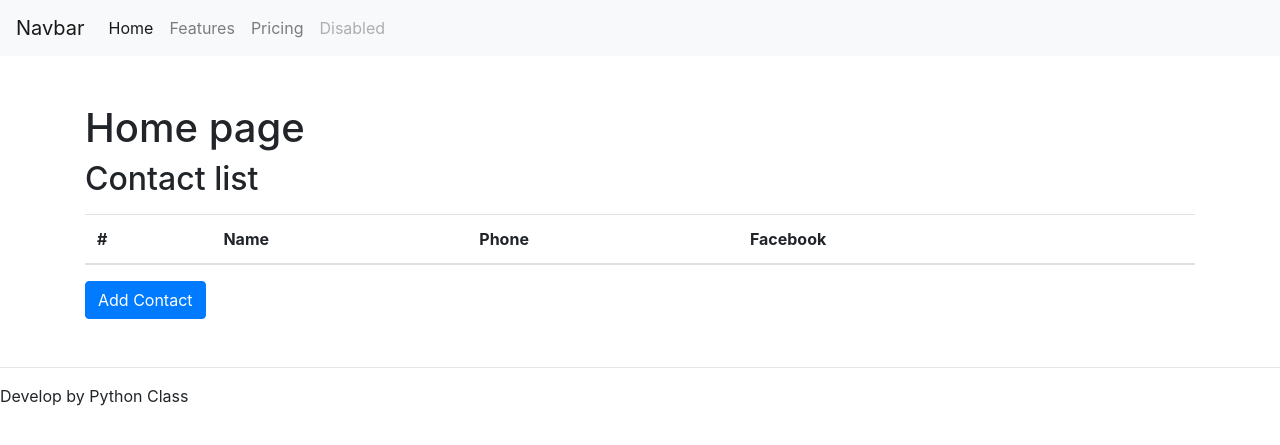
After one commit to chhsambo/python101, a Flask app: template Week 10/templates/index.html in a window 1280 px wide. The commit adds this page. Shown: the top 445 px of the page. Run offline with Flask 2, Linux system fonts and the light colour scheme; the template is opened without the code that fills it, so the values that code supplies are empty; some libraries are stand-ins or nearby versions.

Commit message:
Week 10 - Contact App

```diff
--- /dev/null
+++ b/Week 10/requirements.txt
@@ -0,0 +1 @@
+Flask==1.1.1
--- /dev/null
+++ b/Week 10/templates/base.html
@@ -0,0 +1,43 @@
+<!DOCTYPE html>
+<html lang="en">
+<head>
+    <meta charset="UTF-8">
+    <meta name="viewport" content="width=device-width, initial-scale=1.0">
+    <title>Document</title>
+
+    <link rel="stylesheet" href="https://stackpath.bootstrapcdn.com/bootstrap/4.5.0/css/bootstrap.min.css" integrity="sha384-9aIt2nRpC12Uk9gS9baDl411NQApFmC26EwAOH8WgZl5MYYxFfc+NcPb1dKGj7Sk" crossorigin="anonymous">
+</head>
+<body>
+    <nav class="navbar navbar-expand-lg navbar-light bg-light">
+      <a class="navbar-brand" href="#">Navbar</a>
+      <button class="navbar-toggler" type="button" data-toggle="collapse" data-target="#navbarNavAltMarkup" aria-controls="navbarNavAltMarkup" aria-expanded="false" aria-label="Toggle navigation">
+        <span class="navbar-toggler-icon"></span>
+      </button>
+      <div class="collapse navbar-collapse" id="navbarNavAltMarkup">
+        <div class="navbar-nav">
+          <a class="nav-item nav-link active" href="#">Home <span class="sr-only">(current)</span></a>
+          <a class="nav-item nav-link" href="#">Features</a>
+          <a class="nav-item nav-link" href="#">Pricing</a>
+          <a class="nav-item nav-link disabled" href="#" tabindex="-1" aria-disabled="true">Disabled</a>
+        </div>
+      </div>
+    </nav>
+
+    <div class="container mt-5 mb-5">
+      {% block content %}{% endblock %}
+    </div>
+
+    <div class="container">
+      {% block bottom %}{% endblock %}
+    </div>
+
+    <hr>
+    <footer>
+      Develop by Python Class
+    </footer>
+
+    <script src="https://code.jquery.com/jquery-3.5.1.slim.min.js" integrity="sha384-DfXdz2htPH0lsSSs5nCTpuj/zy4C+OGpamoFVy38MVBnE+IbbVYUew+OrCXaRkfj" crossorigin="anonymous"></script>
+    <script src="https://cdn.jsdelivr.net/npm/popper.js@1.16.0/dist/umd/popper.min.js" integrity="sha384-Q6E9RHvbIyZFJoft+2mJbHaEWldlvI9IOYy5n3zV9zzTtmI3UksdQRVvoxMfooAo" crossorigin="anonymous"></script>
+    <script src="https://stackpath.bootstrapcdn.com/bootstrap/4.5.0/js/bootstrap.min.js" integrity="sha384-OgVRvuATP1z7JjHLkuOU7Xw704+h835Lr+6QL9UvYjZE3Ipu6Tp75j7Bh/kR0JKI" crossorigin="anonymous"></script>
+</body>
+</html>
--- /dev/null
+++ b/Week 10/templates/index.html
@@ -0,0 +1,37 @@
+{% extends 'base.html' %}
+
+{% block content %}
+<h1>Home page</h1>
+
+<h2>Contact list</h2>
+
+<table class="table mt-3">
+  <thead>
+    <tr>
+      <th scope="col">#</th>
+      <th scope="col">Name</th>
+      <th scope="col">Phone</th>
+      <th scope="col">Facebook</th>
+      <th scope="col"></th>
+    </tr>
+  </thead>
+  <tbody>
+    {% for contact in contacts %}
+      <tr>
+        <th scope="row">{{ loop.index }}</th>
+        <td>{{ contact.name }}</td>
+        <td>{{ contact.phone }}</td>
+        <td>{{ contact.facebook}}</td>
+        <td>
+          <a href="#" class="btn btn-primary">Edit</a>
+          <a href="#" class="btn btn-danger">Delete</a>
+        </td>
+      </tr>
+    {% endfor %}
+
+  </tbody>
+</table>
+
+<a href="#" class="btn btn-primary">Add Contact</a>
+
+{% endblock content %}
--- a/Week 9.2/app.py
+++ b/Week 9.2/app.py
@@ -7,27 +7,27 @@ app = Flask(__name__)
 # http://www.antkh.com/home
 @app.route("/home", methods=["GET", "POST"])
 def home():
-    text = ""
+    text = "hello world"
     if request.method == "POST":
         text = request.form["textinput"]
 
     words = text.split()
 
-    return render_template(
-        "home.html",
-        text=text,
-        letters=len(text),
-        words=len(words)
-    )
+    # return render_template(
+    #     "home.html",
+    #     text=text,
+    #     letters=len(text),
+    #     words=len(words)
+    # )
 
-    # return f"""
-    # Count Letters & Words<br>
-    # - Letter: {letters}<br>
-    # - Words: {words}<br>
-    # """
+    return f"""
+    Count Letters & Words<br>
+    - Letter: {len(text)}<br>
+    - Words: {len(words)}<br>
+    """
 
 
-@app.route('/about')
+@app.route('/about', methods=["POST"])
 def about():
     return "Create by Sambo."
 
```
Also changed, not shown: Week 10/REAME.md (added, +3 -0 lines), Week 10/app.py (added, +34 -0 lines), Week 10/templates/add.html (added, +34 -0 lines), Week 9.2/templates/home.html (+11 -0 lines).
